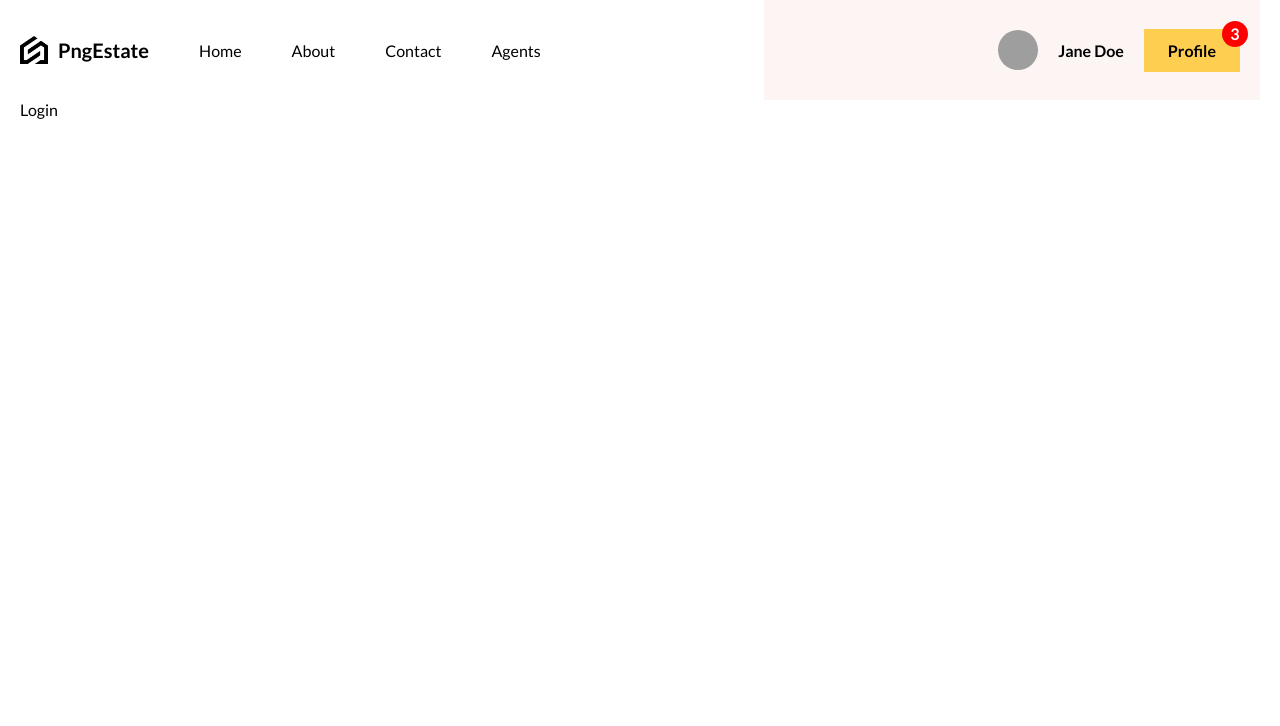
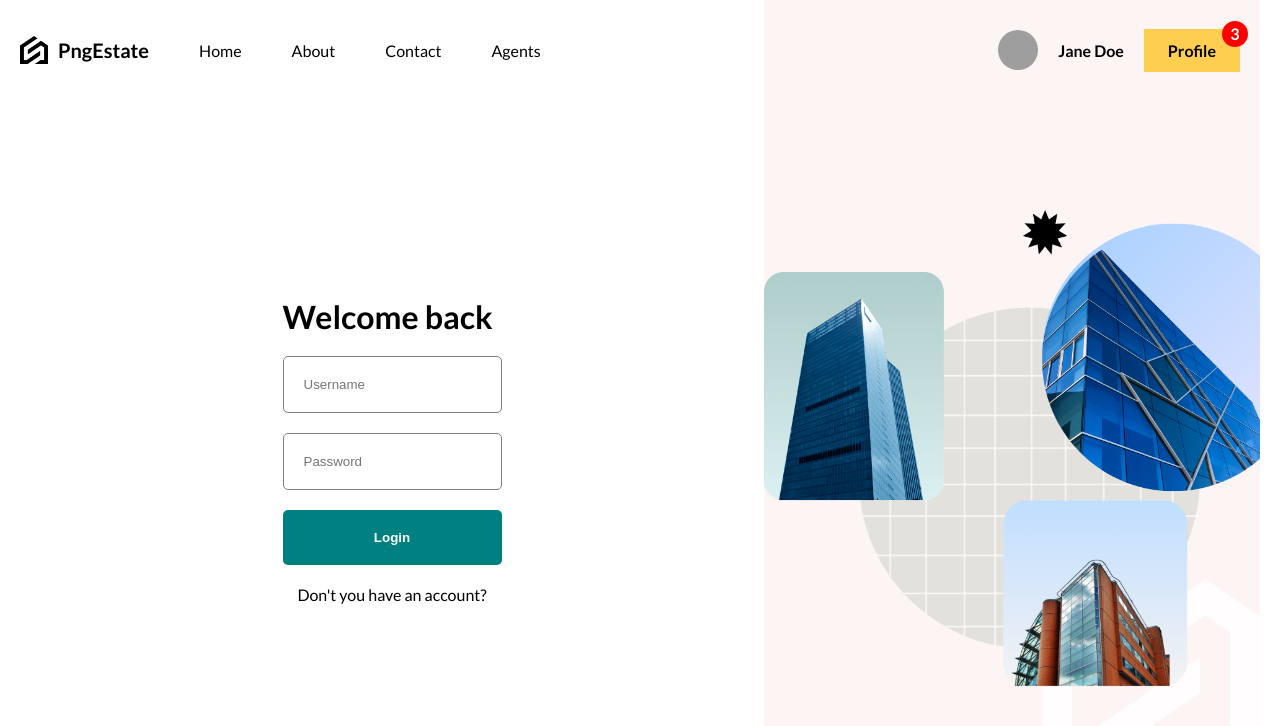
Before and after one commit to Jodha-yashpal/full_stack-estate, a React (Vite) app in the folder client/: page /login in a window 1280 px wide. Shown: the top 726 px of the page. Built offline with nearby package versions, Linux system fonts and the light colour scheme; grey boxes are pictures that could not be loaded.

Commit message:
login page added

```diff
--- a/client/src/App.jsx
+++ b/client/src/App.jsx
@@ -11,7 +11,6 @@ import ListPage from './routes/listPage/ListPage.jsx'
 import Layout from './routes/layout/Layout.jsx'
 import ProfilePage from './routes/profilePage/ProfilePage.jsx'
 import Register from './routes/register/Register.jsx'
-
 function App() {
 
   const router = createBrowserRouter([
--- a/client/src/routes/login/Login.jsx
+++ b/client/src/routes/login/Login.jsx
@@ -1,10 +1,24 @@
 import React from 'react'
 import './login.scss'
+import { Link } from 'react-router-dom'
 
 
 function Login() {
   return (
-    <div className='login'>Login</div>
+    <div className='login'>
+        <div className="formContainer">
+            <form>
+                <h1>Welcome back</h1>
+                <input type="text" name='username' placeholder='Username' />
+                <input type="text" name='password' placeholder='Password' />
+                <button>Login</button>
+                <Link to='/register' className='centre'>Don't you have an account?</Link>
+            </form>
+        </div>
+        <div className="imgContainer">
+          <img src="/bg.png" alt="" />
+        </div>
+    </div>
   )
 }
 
--- a/client/src/routes/login/login.scss
+++ b/client/src/routes/login/login.scss
@@ -1,3 +1,57 @@
 .login{
+    height: 100%;
+    display: flex;
+
+    .formContainer{
+        flex: 3;
+        height: 100%;
+        display: flex;
+        align-items: center;
+        justify-content: center;
+
+        form{
+            display: flex;
+            flex-direction: column;
+            gap: 20px;
+
+            input{
+                padding: 20px;
+                border: 1px solid gray;
+                border-radius: 5px;
+            }
+
+            button{
+                padding: 20px;
+                border-radius: 5px;
+                border: none;
+                background-color: teal;
+                color: white;
+                font-weight: bold;
+                cursor: pointer;
+
+                &:disabled{
+                    background-color: #bed9d8;
+                    cursor: not-allowed;
+                }
+            }
+
+            .centre{
+                margin: auto;
+            }
+
+        }
+    }
+
+    .imgContainer{
+        flex: 2;
+        background-color: #fcf5f3;
+        display: flex;
+        align-items: center;
+        justify-content: center;
+
+        img{
+            width: 100%;
+        }
+    }
 
 }
```
